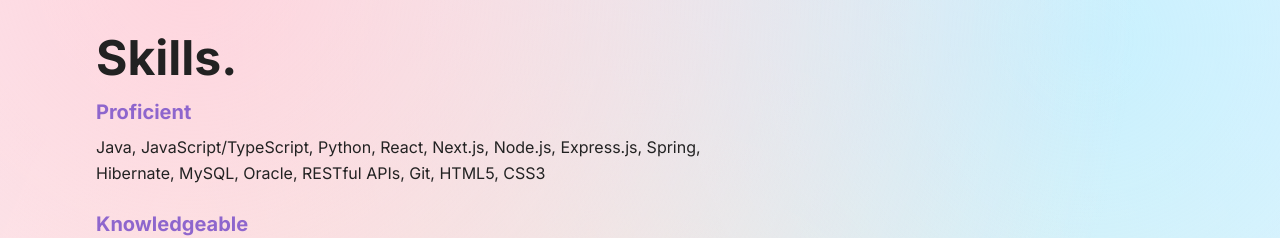
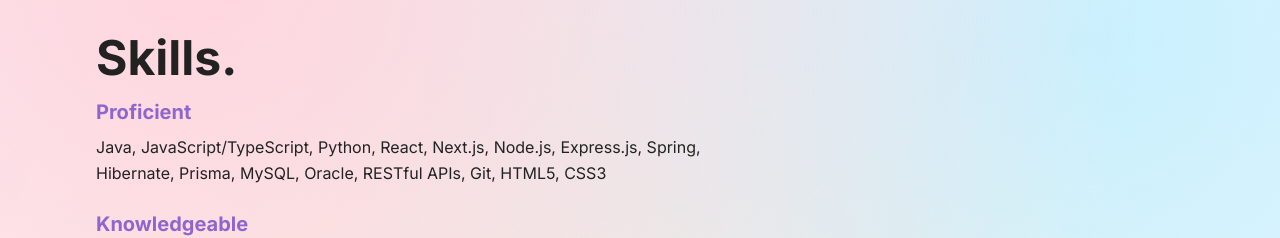
Before and after one commit to angelatyk/angelatyk.github.io, a React (Vite) app: page / in a window 1280 px wide. Shown: the part 1800-2038 px from the top of the page. Built offline with nearby package versions, Linux system fonts and the light colour scheme.

Commit message:
Updated skills and resume.

```diff
--- a/src/pages/Skills.jsx
+++ b/src/pages/Skills.jsx
@@ -6,7 +6,7 @@
 				<div className="skills-list">
 					<div className="skill-category">
 						<h3 className="skill-heading">Proficient</h3>
-						<p>Java, JavaScript/TypeScript, Python, React, Next.js, Node.js, Express.js, Spring, Hibernate, MySQL, Oracle, RESTful APIs, Git, HTML5, CSS3</p>
+						<p>Java, JavaScript/TypeScript, Python, React, Next.js, Node.js, Express.js, Spring, Hibernate, Prisma, MySQL, Oracle, RESTful APIs, Git, HTML5, CSS3</p>
 					</div>
 					<div className="skill-category">
 						<h3 className="skill-heading">Knowledgeable</h3>
```
Also changed, not shown: 1 other file (tests, documents, lock files or other folders).
